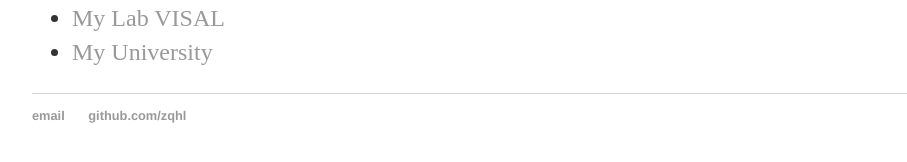
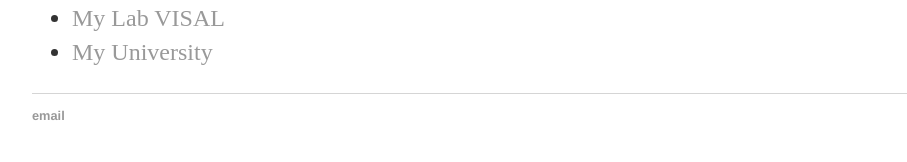
Before and after one commit to zqyq/zqyq.github.io, a Jekyll site: the page built from about/index.html, in a window 1280 px wide. Shown: the part 598-760 px from the top of the page, without its empty margins (160-1067 px from the left). Built offline with Jekyll 4.4.1, drawn with Linux system fonts in a browser that asks for light colours.

Commit message:
Update default.html

```diff
--- a/_layouts/default.html
+++ b/_layouts/default.html
@@ -26,7 +26,7 @@
   <footer>
    <ul>
    <li><a href="mailto:qzhang364-c@my.cityu.edu.hk">email</a></li>
-   <li><a href="https://github.com/zqhl">github.com/zqhl</a></li>
+   <!--<li><a href="https://github.com/zqhl">github.com/zqhl</a></li>-->
    </ul>
   </footer>
   </body>
```
